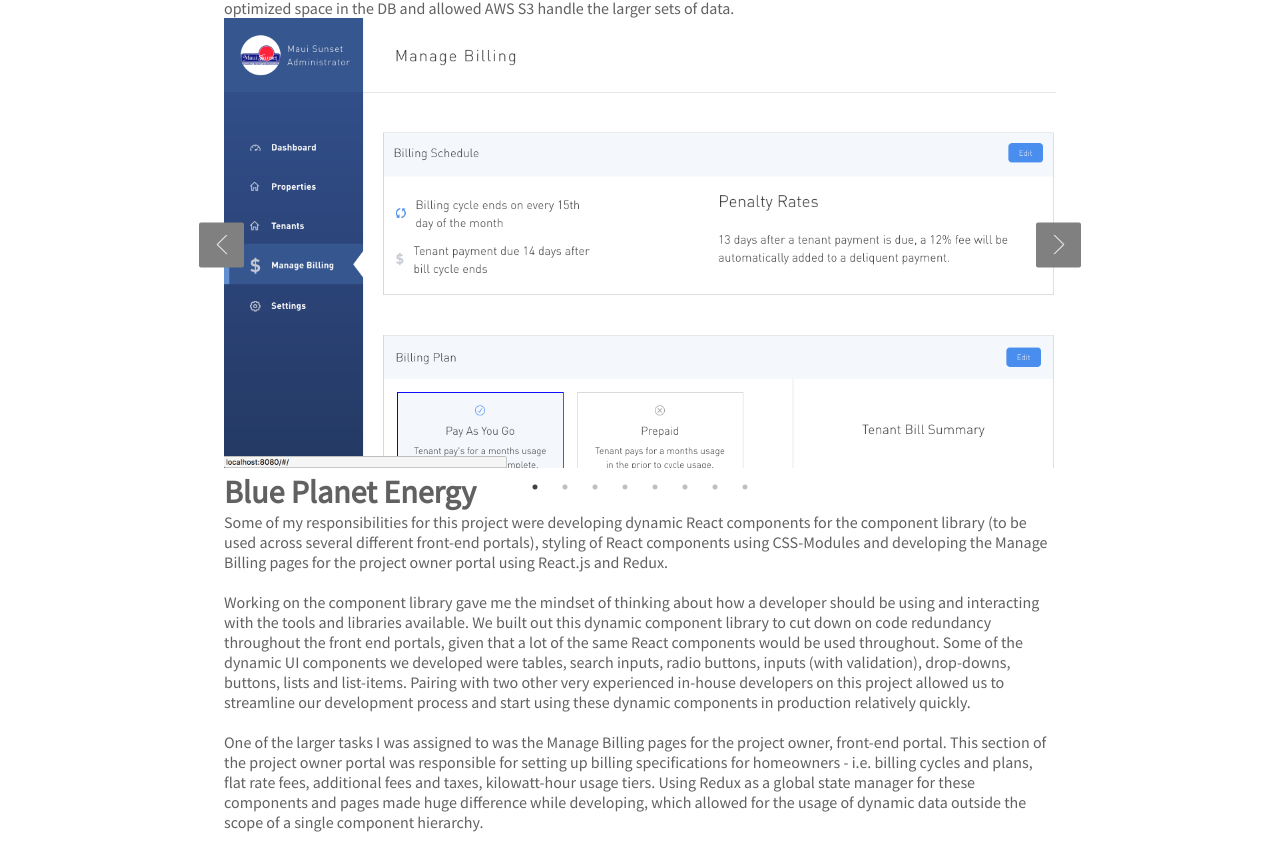
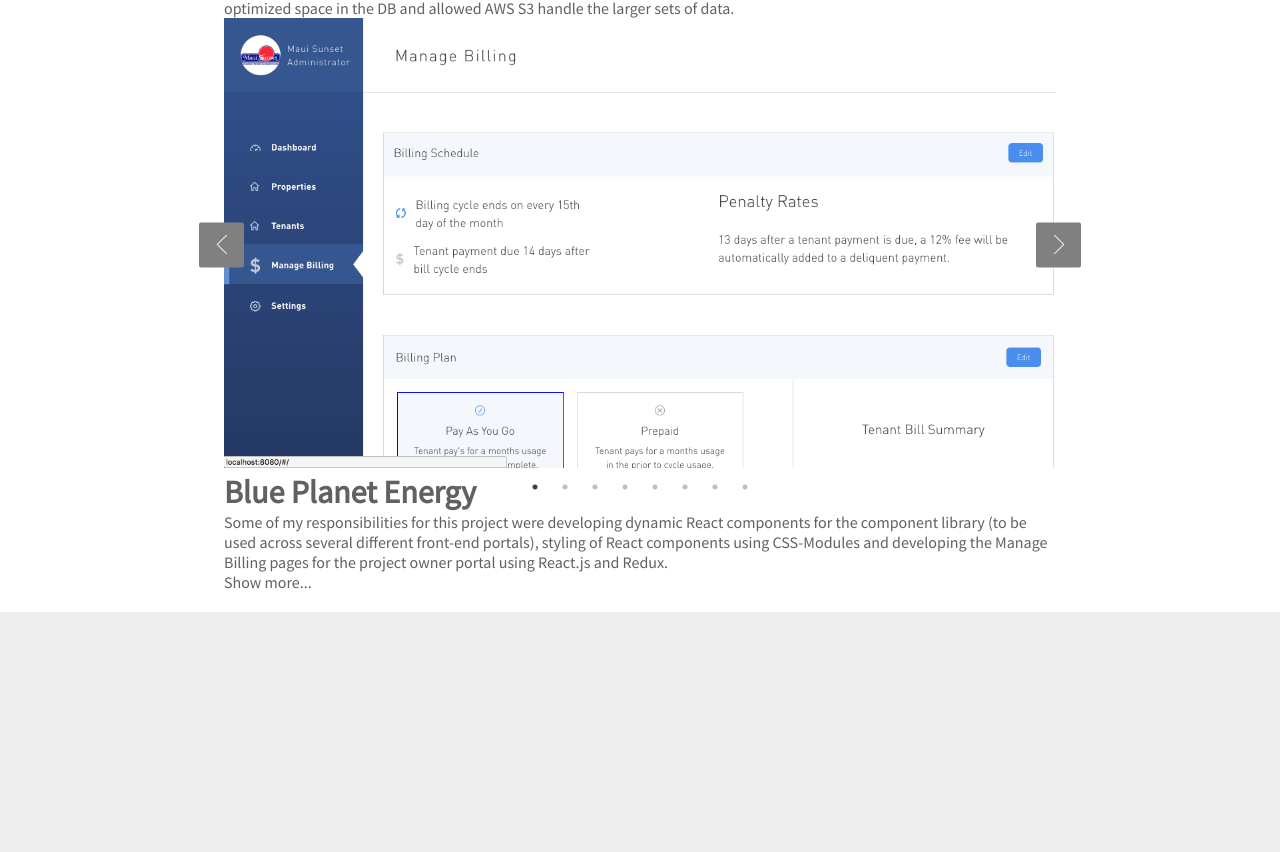
Before and after one commit to NigelEarle/portfolio, a React (Create React App) app: page / in a window 1280 px wide. Shown: the part 2308-3160 px from the top of the page. After the commit the page ends 2920 px from the top, so only its background shows below. Built offline with nearby package versions, Linux system fonts and the light colour scheme.

Commit message:
add show more and show less conditional

```diff
--- a/src/components/BluePlanetWork.js
+++ b/src/components/BluePlanetWork.js
@@ -18,6 +18,7 @@ export default class BluePlanetWork extends Component {
   state = { showMore: false };
 
   render() {
+    const { showMore } = this.state;
     return (
       <li className="listItem">
         <Slider {...this.props.settings}>
@@ -38,6 +39,8 @@ export default class BluePlanetWork extends Component {
             front-end portals), styling of React components using CSS-Modules and developing
             the Manage Billing pages for the project owner portal using React.js and Redux.
           </p>
+          { showMore &&
+            <div>
               <br/>
               <p>
                 Working on the component library gave me the mindset of thinking about how a
@@ -59,6 +62,16 @@ export default class BluePlanetWork extends Component {
                 developing, which allowed for the usage of dynamic data outside the scope of a single component hierarchy.
               </p>
             </div>
+          }
+          <p
+            className="showMore"
+            onClick={
+              () => this.setState({ showMore: !showMore})
+            }
+          >
+          {!showMore ? 'Show more...' : 'Show less...'}
+          </p>
+        </div>
       </li>
     );
   }
```
Lines whose indentation alone changed are shown as unchanged.
